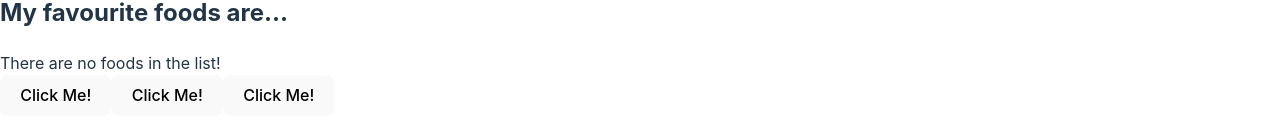
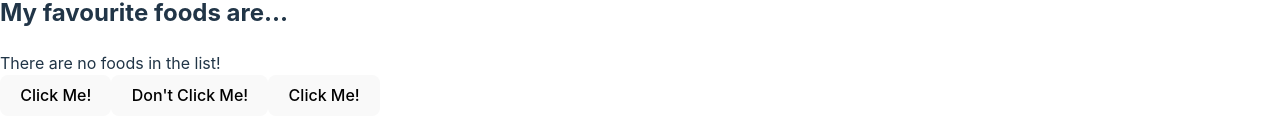
Before and after one commit to andreamaestri/codespaces-react, a React (Vite) app: page / in a window 1280 px wide. Shown: the part 407-546 px from the top of the page. Built offline with nearby package versions, Linux system fonts and the light colour scheme.

Commit message:
Add Button2 component and replace one instance of Button in App

```diff
--- a/src/App.jsx
+++ b/src/App.jsx
@@ -46,6 +46,13 @@ function Button() {
 	return <button>Click Me!</button>;
 }
 
+function Button2() {
+	return (
+	  <button>Don't Click Me!</button>
+	);
+  }
+
+
 export default function App() {
 	const favFoods = [];
 	const name = "Andrea";
@@ -61,7 +68,7 @@ export default function App() {
 				<List favFoods={favFoods} />
 				<div>
 					<Button />
-					<Button />
+					<Button2 />
 					<Button />
 				</div>
 			</article>
```
